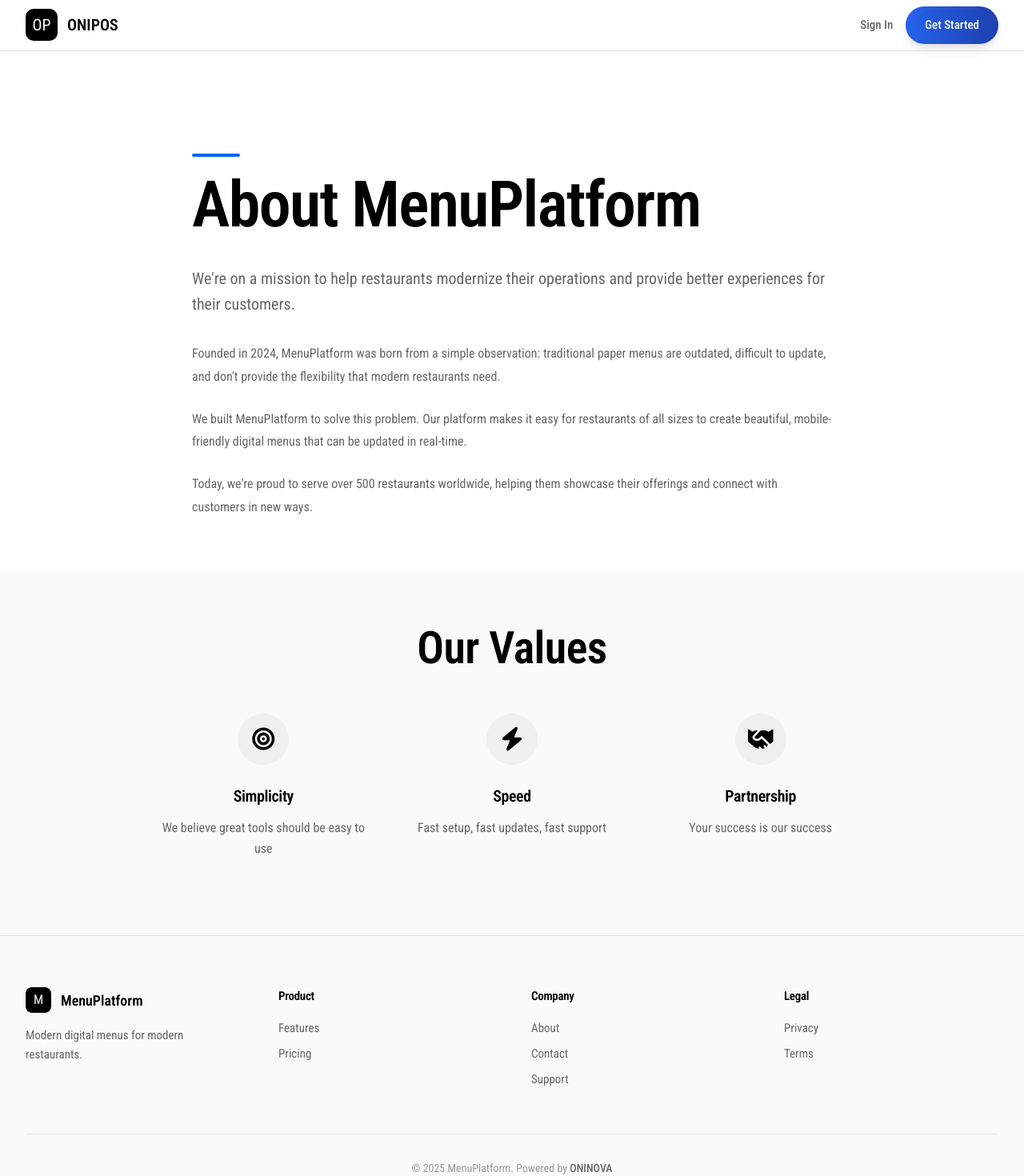
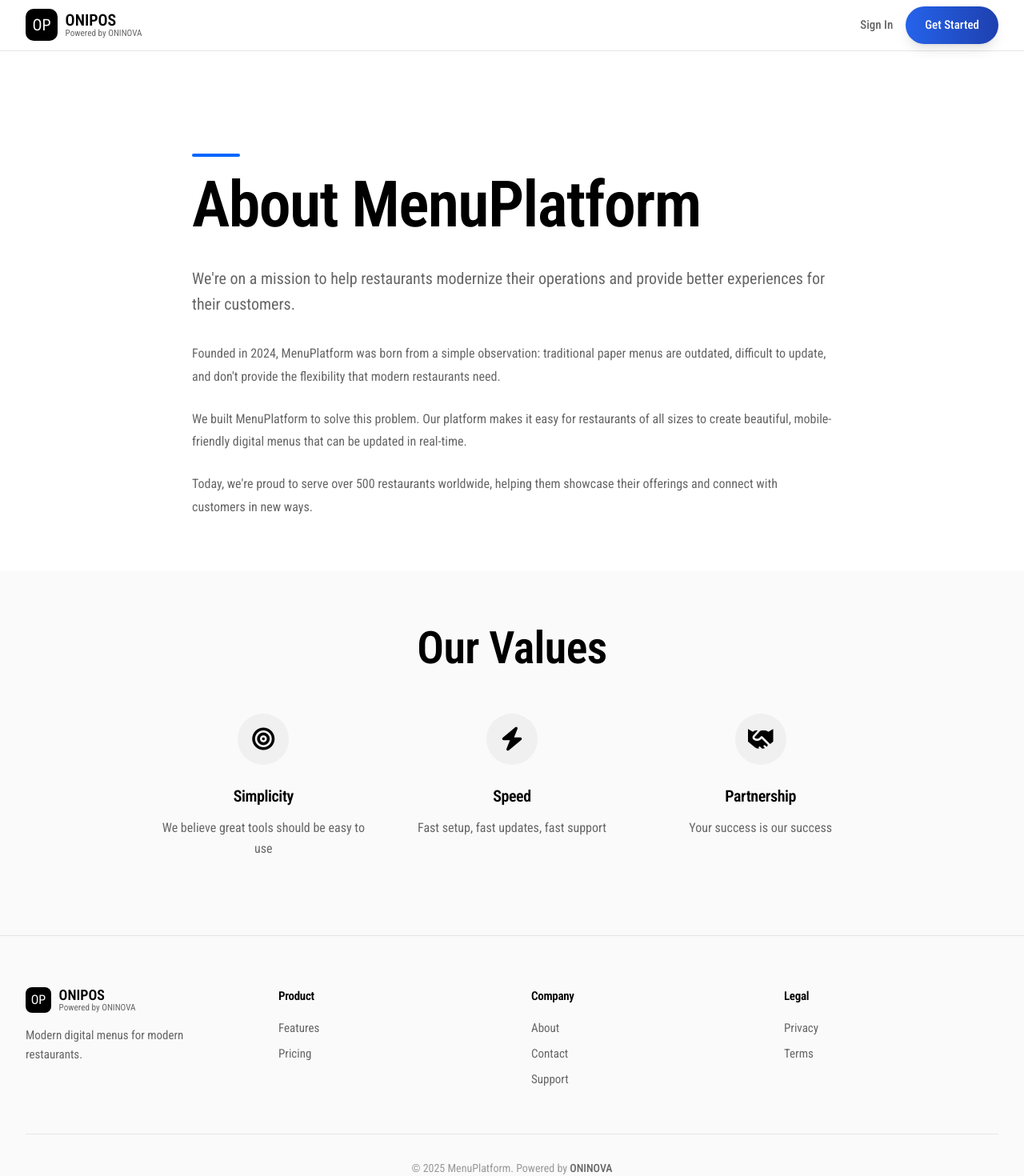
Before and after one commit to ardijancuri/digital-menu-platform, a React (Vite) app in the folder frontend/: page /about in a window 1280 px wide. Shown: the top 1470 px of the page at 80% size. Built offline with nearby package versions, Linux system fonts and the light colour scheme; no server answers.

Commit message:
feat: Update footer and navigation components to display 'ONIPOS' branding with improved layout and spacing for better visual consistency across the application.

```diff
--- a/frontend/src/components/Footer.jsx
+++ b/frontend/src/components/Footer.jsx
@@ -6,11 +6,14 @@ const Footer = () => {
             <div className="container">
                 <div style={{ display: 'grid', gridTemplateColumns: 'repeat(auto-fit, minmax(200px, 1fr))', gap: '3rem', marginBottom: '3rem' }}>
                     <div>
-                        <div style={{ display: 'flex', alignItems: 'center', gap: '0.75rem', marginBottom: '1rem' }}>
+                        <div style={{ display: 'flex', alignItems: 'center', gap: '0.6rem', marginBottom: '1rem' }}>
                             <div style={{ width: '32px', height: '32px', background: '#000', borderRadius: '8px', display: 'flex', alignItems: 'center', justifyContent: 'center', color: 'white', fontSize: '1rem' }}>
-                                M
+                                OP
                             </div>
-                            <span style={{ fontSize: '1.125rem', fontWeight: '600' }}>MenuPlatform</span>
+                            <div style={{ display: 'flex', flexDirection: 'column' }}>
+                                <span style={{ fontSize: '1.125rem', fontWeight: '600', lineHeight: '1.1' }}>ONIPOS</span>
+                                <span style={{ fontSize: '0.7rem', color: '#666', lineHeight: '1.1' }}>Powered by ONINOVA</span>
+                            </div>
                         </div>
                         <p style={{ color: '#666', fontSize: '0.9375rem', lineHeight: '1.6' }}>
                             Modern digital menus for modern restaurants.
--- a/frontend/src/components/Navigation.jsx
+++ b/frontend/src/components/Navigation.jsx
@@ -5,11 +5,14 @@ const Navigation = () => {
         <nav className="navbar">
             <div className="container" style={{ padding: '0.5rem 2rem' }}>
                 <div style={{ display: 'flex', justifyContent: 'space-between', alignItems: 'center' }}>
-                    <Link to="/" style={{ display: 'flex', alignItems: 'center', gap: '0.75rem', textDecoration: 'none' }}>
+                    <Link to="/" style={{ display: 'flex', alignItems: 'center', gap: '0.6rem', textDecoration: 'none' }}>
                         <div style={{ width: '40px', height: '40px', background: '#000', borderRadius: '10px', display: 'flex', alignItems: 'center', justifyContent: 'center', color: 'white', fontSize: '1.25rem' }}>
                             OP
                         </div>
-                        <span style={{ fontSize: '1.25rem', fontWeight: '600', color: '#000' }}>ONIPOS</span>
+                        <div style={{ display: 'flex', flexDirection: 'column' }}>
+                            <span style={{ fontSize: '1.25rem', fontWeight: '600', color: '#000', lineHeight: '1.1' }}>ONIPOS</span>
+                            <span style={{ fontSize: '0.7rem', color: '#666', lineHeight: '1.1' }}>Powered by ONINOVA</span>
+                        </div>
                     </Link>
                     <div style={{ display: 'flex', gap: '1rem', alignItems: 'center' }}>
                         <Link to="/login" style={{ color: '#666', textDecoration: 'none', fontSize: '0.9375rem', fontWeight: '500' }}>
--- a/frontend/src/pages/LandingPage.jsx
+++ b/frontend/src/pages/LandingPage.jsx
@@ -274,11 +274,14 @@ const LandingPage = () => {
                 <div className="container">
                     <div style={{ display: 'grid', gridTemplateColumns: 'repeat(auto-fit, minmax(200px, 1fr))', gap: '3rem', marginBottom: '3rem' }}>
                         <div>
-                            <div style={{ display: 'flex', alignItems: 'center', gap: '0.75rem', marginBottom: '1rem' }}>
+                            <div style={{ display: 'flex', alignItems: 'center', gap: '0.6rem', marginBottom: '1rem' }}>
                                 <div style={{ width: '32px', height: '32px', background: '#000', borderRadius: '8px', display: 'flex', alignItems: 'center', justifyContent: 'center', color: 'white', fontSize: '1rem' }}>
-                                    M
+                                    OP
                                 </div>
-                                <span style={{ fontSize: '1.125rem', fontWeight: '600' }}>MenuPlatform</span>
+                                <div style={{ display: 'flex', flexDirection: 'column' }}>
+                                    <span style={{ fontSize: '1.125rem', fontWeight: '600', lineHeight: '1.1' }}>ONIPOS</span>
+                                    <span style={{ fontSize: '0.7rem', color: '#666', lineHeight: '1.1' }}>Powered by ONINOVA</span>
+                                </div>
                             </div>
                             <p style={{ color: '#666', fontSize: '0.9375rem', lineHeight: '1.6' }}>
                                 Modern digital menus for modern restaurants.
```
